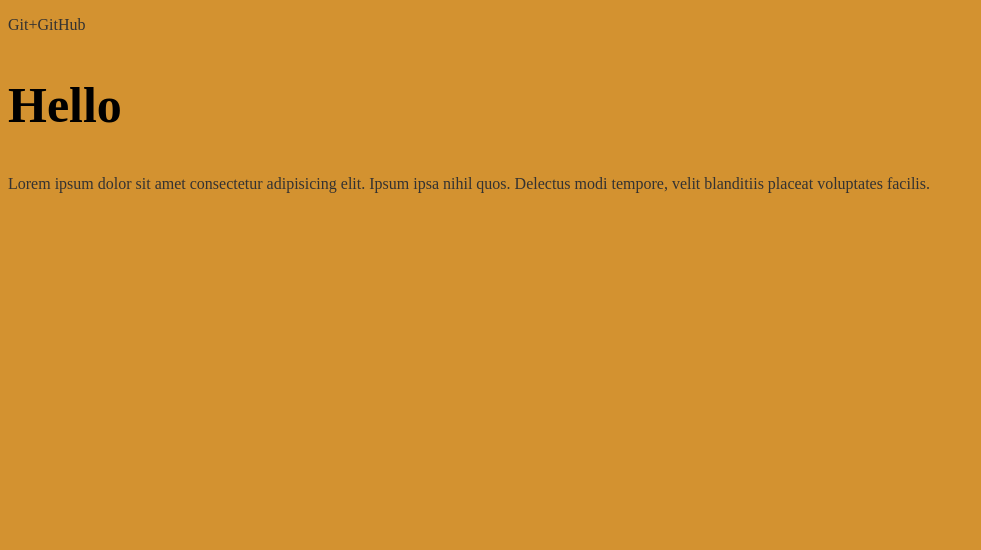
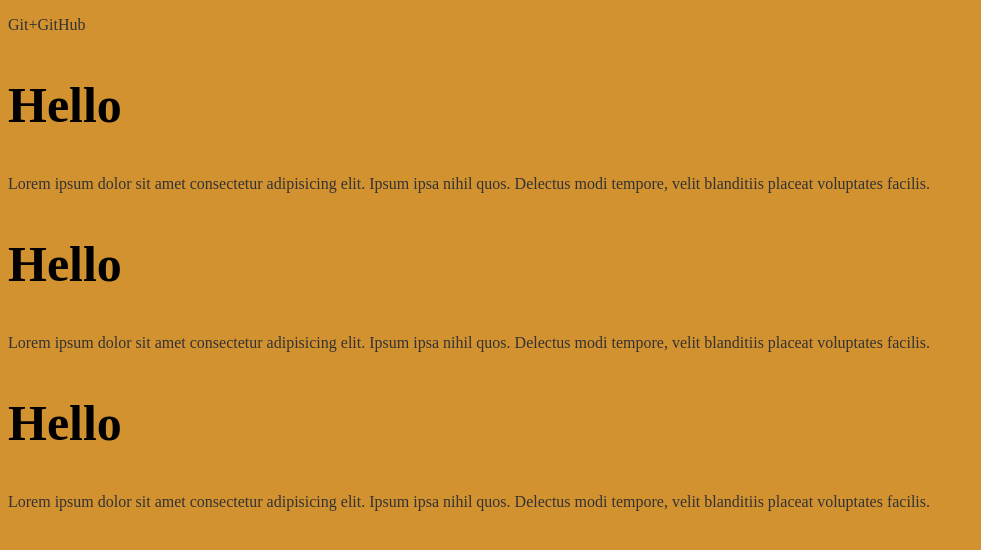
Before and after one commit to dimaarsik/GitTest, a plain HTML site: page index.html in a window 1280 px wide. Shown: the whole page, without its empty margins (0-981 px from the left). Drawn offline with Linux system fonts and the light colour scheme.

Commit message:
Changes about

```diff
--- a/index.html
+++ b/index.html
@@ -13,6 +13,10 @@
     <p>Git+GitHub</p>
     <h2>Hello</h2>
     <p>Lorem ipsum dolor sit amet consectetur adipisicing elit. Ipsum ipsa nihil quos. Delectus modi tempore, velit blanditiis placeat voluptates facilis.</p>
+    <h2>Hello</h2>
+    <p>Lorem ipsum dolor sit amet consectetur adipisicing elit. Ipsum ipsa nihil quos. Delectus modi tempore, velit blanditiis placeat voluptates facilis.</p>
+    <h2>Hello</h2>
+    <p>Lorem ipsum dolor sit amet consectetur adipisicing elit. Ipsum ipsa nihil quos. Delectus modi tempore, velit blanditiis placeat voluptates facilis.</p>
 </body>
 
 </html>
```
